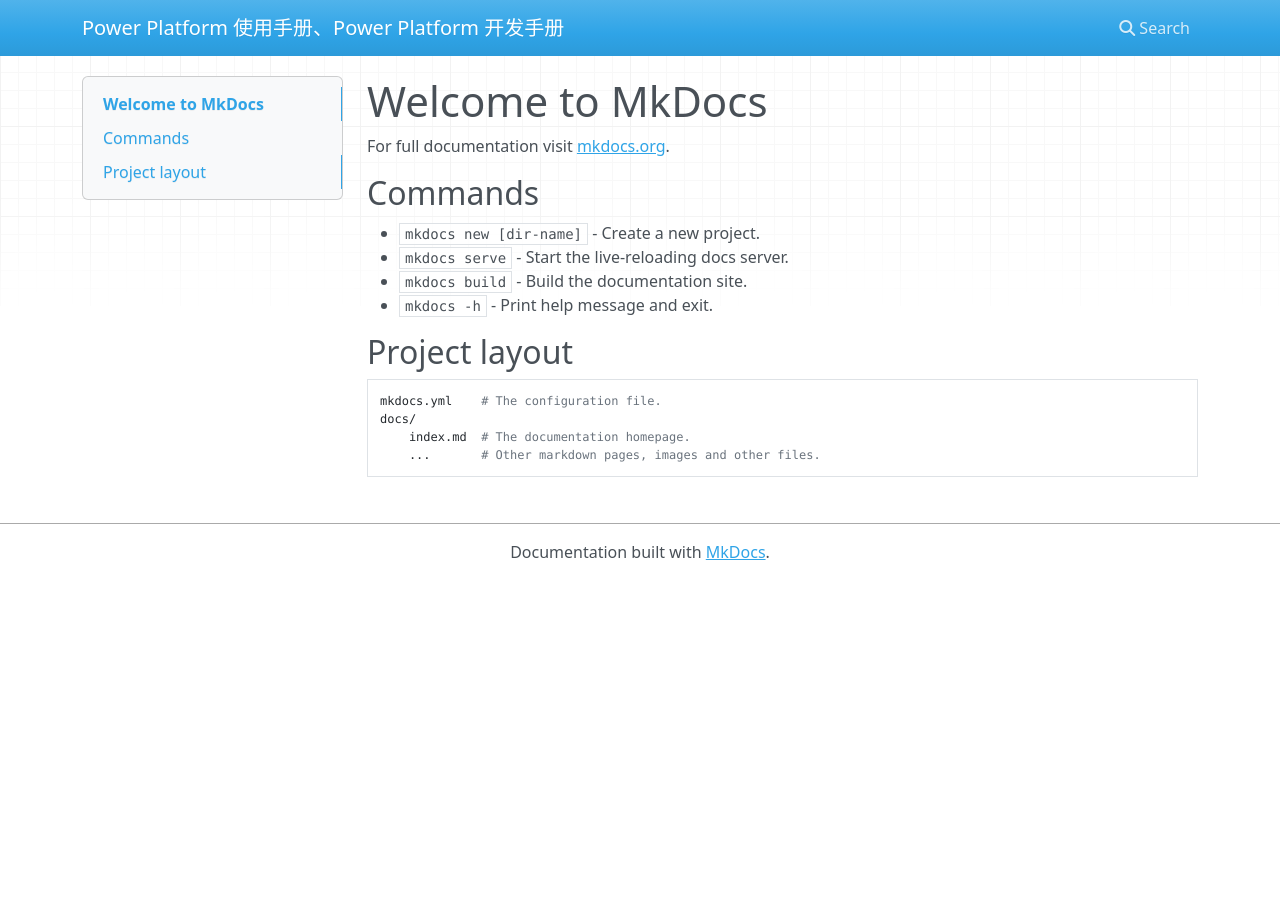
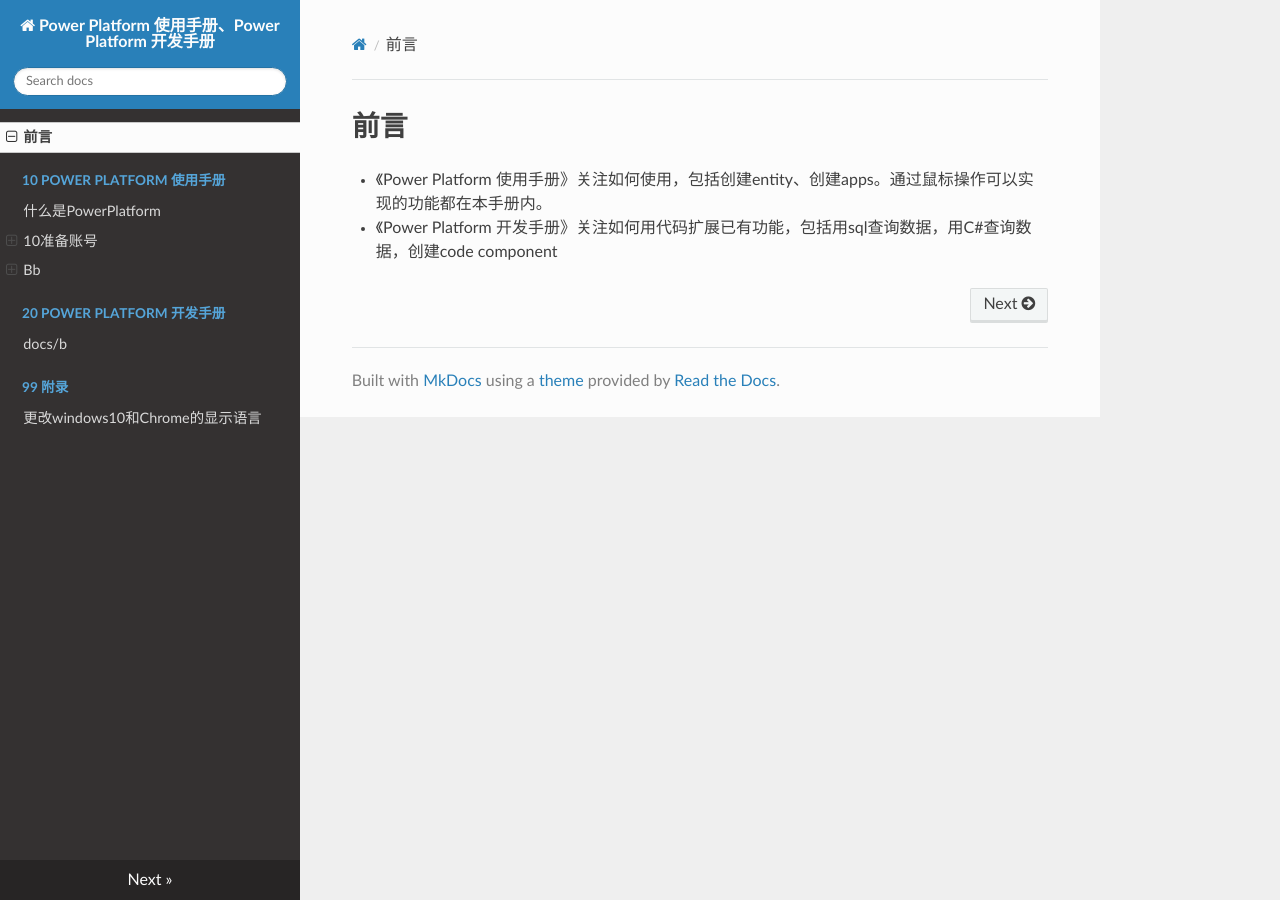
Before and after one commit to summer-wu/pp-manual, an MkDocs documentation site: the page built from docs/index.md, in a window 1280 px wide. Built offline with MkDocs 1.6.1, drawn with Linux system fonts in a browser that asks for light colours; nearby versions of some CDN libraries; a script that is not in the unit is left out.

Commit message:
add files

```diff
--- /dev/null
+++ b/docs/10 Power Platform 使用手册/05什么是PowerPlatform.md
@@ -0,0 +1,4 @@
+# 什么是PowerPlatform
++ Power Platform是微软的Paas平台，包括7个组件，中国区（世纪互联运行）只有5个，下面带※号的是中国区没有的。
++ BI、Apps、 Automate 、Virtual Agents※、 Data connectors、 AI Builder※、 CDS（现在叫Dataverse）
++ 本手册，只关注Apps和CDS
--- /dev/null
+++ b/docs/10 Power Platform 使用手册/10准备账号/b管理员直接开通账号.md
@@ -0,0 +1,2 @@
+# b管理员直接开通账号
++
--- /dev/null
+++ b/docs/10 Power Platform 使用手册/10准备账号/index.md
@@ -0,0 +1,9 @@
+# 准备账号
++ Power Platform 是给企业使用的，使用者应该是企业的员工。企业有自己的域名，一个域名对应一个tenant（租户）。user1@a.com跟user2@a.com都属于`a.com租户`。`user1@x.a.com`属于`x.a.com租户`,它和`x.com`没有关系，是一个独立租户。
++ 获取账号有两种方式：a员工自己注册账号、b管理员直接开通账号。
++ a员工自己注册账号: 员工用自己的邮箱注册账号，这个账号会自动进入到所属租户(如用`user1@a.com`注册的账号，自动成为`a.com`租户的一个user)，管理员可以在`Active Users`中看到这个邮箱。注册账号时只能用**企业邮箱**，qq邮箱、163、gmail、hotmail这些常用邮箱都不支持注册。员工自己注册的账号，初始是Trial License，默认只可以访问Default Environment和”自己创建的Trial Environment“。要使用Sandbox或Production环境，需要管理员手动分配license，分配license后，这个账号就是正式账号了。
++ b管理员直接开通账号：管理员可以直接为员工开通账号，开通账号时直接分配license。管理员帮员工设置好密码，员工直接登录即可。
++ 推荐方式b。
+
+!!! note
+    如何开通租户、如何购买license、license的价格，不在本手册讨论范围之内。
--- a/docs/index.md
+++ b/docs/index.md
@@ -1,17 +1,3 @@
-# Welcome to MkDocs
-
-For full documentation visit [mkdocs.org](https://www.mkdocs.org).
-
-## Commands
-
-* `mkdocs new [dir-name]` - Create a new project.
-* `mkdocs serve` - Start the live-reloading docs server.
-* `mkdocs build` - Build the documentation site.
-* `mkdocs -h` - Print help message and exit.
-
-## Project layout
-
-    mkdocs.yml    # The configuration file.
-    docs/
-        index.md  # The documentation homepage.
-        ...       # Other markdown pages, images and other files.
+# 前言
++ 《Power Platform 使用手册》关注如何使用，包括创建entity、创建apps。通过鼠标操作可以实现的功能都在本手册内。
++ 《Power Platform 开发手册》关注如何用代码扩展已有功能，包括用sql查询数据，用C#查询数据，创建code component
--- a/mkdocs.yml
+++ b/mkdocs.yml
@@ -1 +1,9 @@
 site_name: Power Platform 使用手册、Power Platform 开发手册
+theme:
+  name: readthedocs
+  highlightjs: true
+  hljs_languages:
+    - json
+    - C#
+markdown_extensions:
+  - admonition
```
Also changed, not shown: README.md (+6 -1 lines), docs/10 Power Platform 使用手册/10准备账号/a员工自己注册账号.md (added, +7 -0 lines), docs/20 Power Platform 开发手册/README.md (added, +1 -0 lines), docs/99 附录/10更改windows10和Chrome的显示语言.md (added, +16 -0 lines), docs/10 Power Platform 使用手册/10准备账号/imgs/10员工自己注册-01.jpg (added), docs/10 Power Platform 使用手册/10准备账号/imgs/10员工自己注册-02.jpg (added), docs/10 Power Platform 使用手册/10准备账号/imgs/10员工自己注册-03.jpg (added), docs/10 Power Platform 使用手册/10准备账号/imgs/20管理员直接开通账号-01.jpg (added), docs/10 Power Platform 使用手册/10准备账号/imgs/20管理员直接开通账号-02.jpg (added), docs/10 Power Platform 使用手册/10准备账号/imgs/20管理员直接开通账号-03.jpg (added), docs/10 Power Platform 使用手册/10准备账号/imgs/20管理员直接开通账号-04.jpg (added), docs/10 Power Platform 使用手册/10准备账号/imgs/20管理员直接开通账号-05.jpg (added), docs/10 Power Platform 使用手册/bb/aa.md (added), docs/99 附录/imgs/10change-chrome-language.jpg (added), 1 more files.
